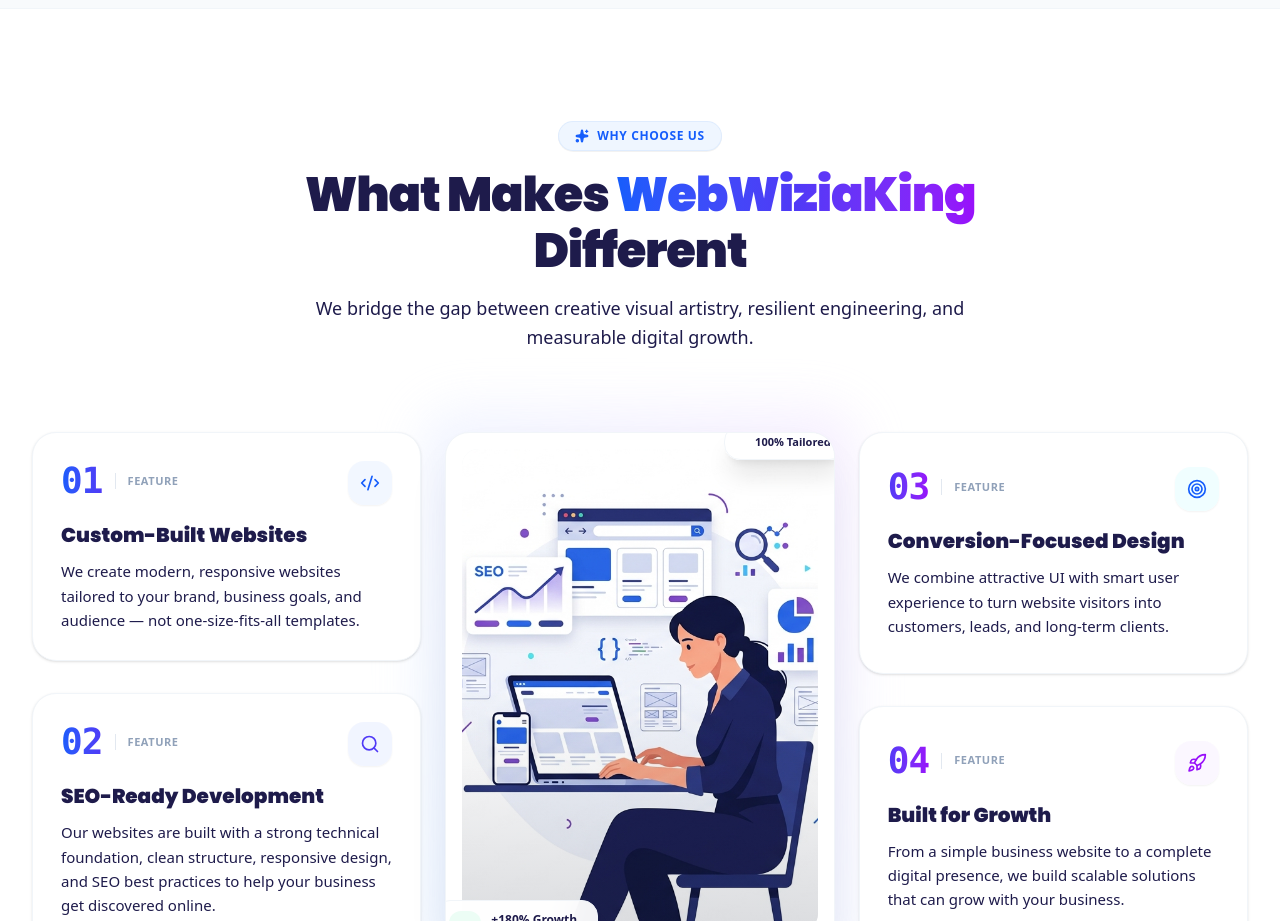
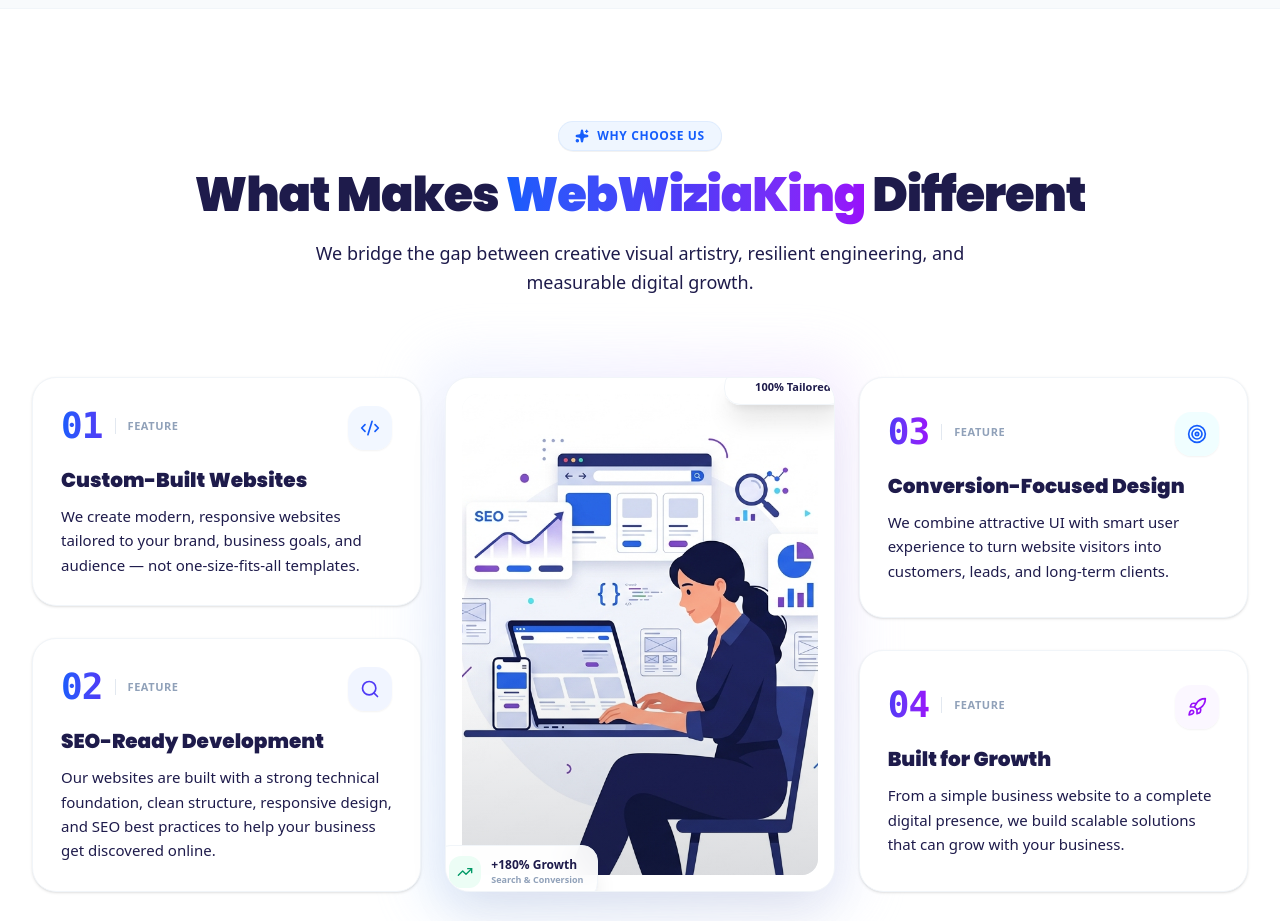
Before and after one commit to helllokingstar-coder/webwiziaking, a React (Vite) app: page / in a window 1280 px wide. Shown: the part 4940-5861 px from the top of the page. Built offline with nearby package versions, Linux system fonts and the light colour scheme.

Commit message:
style: adjust WhyChooseUsSection layout and wrap
Increase header container width and prevent text wrapping on larger screens to improve section readability.

```diff
--- a/src/components/WhyChooseUsSection.tsx
+++ b/src/components/WhyChooseUsSection.tsx
@@ -79,13 +79,13 @@
 
       <div className="max-w-7xl mx-auto px-4 sm:px-6 lg:px-8 relative z-10">
         {/* Top Centered Header */}
-        <div className="max-w-3xl mx-auto text-center space-y-4 mb-16 lg:mb-20">
+        <div className="max-w-4xl mx-auto text-center space-y-4 mb-16 lg:mb-20">
           <div className="inline-flex items-center space-x-2 px-4 py-1.5 rounded-full bg-blue-50 border border-blue-100/80 text-blue-600 text-xs font-black uppercase tracking-wider shadow-2xs">
             <Sparkles className="w-3.5 h-3.5 fill-current" />
             <span>WHY CHOOSE US</span>
           </div>
 
-          <h2 className="text-3xl sm:text-4xl lg:text-5xl font-black text-[#1e1b4b] tracking-tight leading-[1.15]">
+          <h2 className="text-3xl sm:text-4xl lg:text-5xl font-black text-[#1e1b4b] tracking-tight leading-[1.15] md:whitespace-nowrap">
             What Makes{' '}
             <span className="text-transparent bg-clip-text bg-gradient-to-r from-blue-600 via-indigo-600 to-purple-600">
               WebWiziaKing
```
